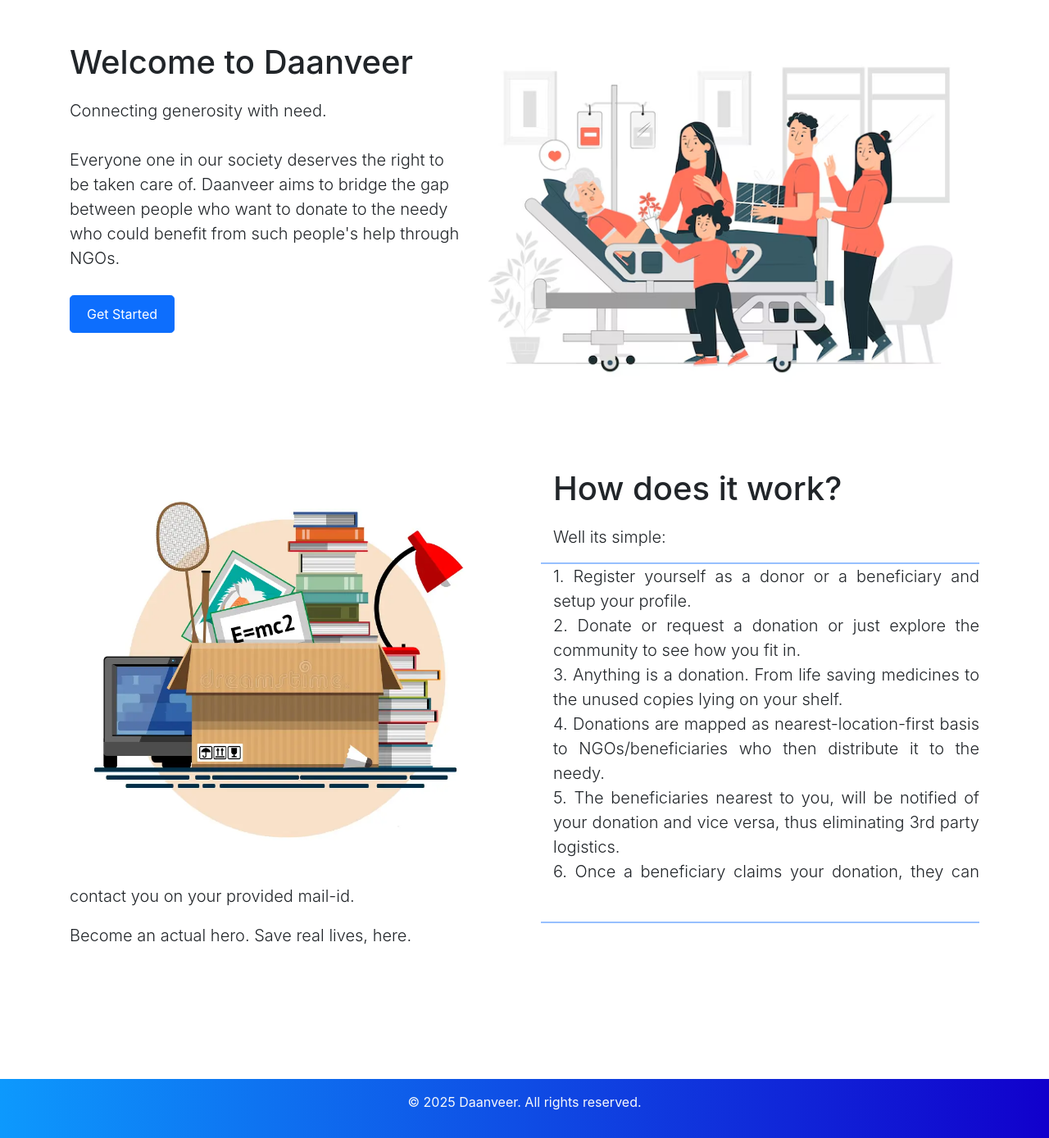
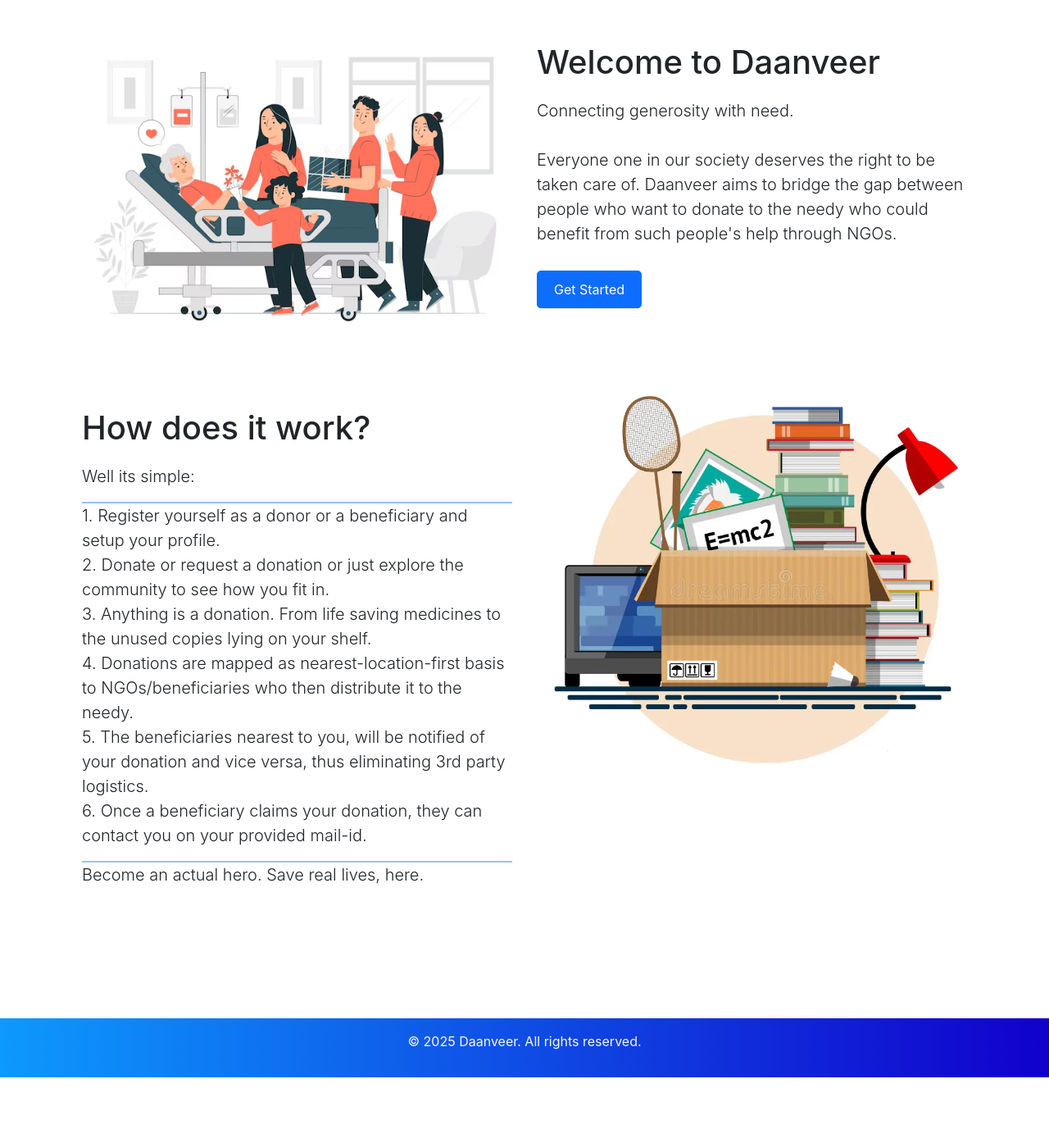
Before and after one commit to Cicada1107/danveer, a Django app: page / in a window 1280 px wide. Shown: the part 72-1460 px from the top of the page at 82% size. After the commit the page ends 1386 px from the top, so only its background shows below. Run offline with Django 5.2, Linux system fonts and the light colour scheme; some libraries are stand-ins or nearby versions.

Commit message:
Home page UI fixed

```diff
--- a/danveer/donations/static/css/styles.css
+++ b/danveer/donations/static/css/styles.css
@@ -52,8 +52,6 @@ footer {
     max-width: 100%;
     height: auto;
     display: block;
-    float: right;
-    padding: 10px;
 }
 
 .title-section h1 {
@@ -75,9 +73,6 @@ footer {
     max-width: 100%;
     height: auto;
     display: block;
-    float: left;
-    padding: 10px;
-    margin-right: 90px;
 }
 
 .how-it-works-section h1 {
@@ -86,9 +81,6 @@ footer {
 }
 
 #how-it-works-hr {
-    width: 48%;
-    margin-left: auto;
-    margin-right: 0;
     border: 1px solid #0d6dfd6d;
 }
 
--- a/danveer/donations/templates/home.html
+++ b/danveer/donations/templates/home.html
@@ -4,22 +4,29 @@
 
 <!--A tip: if the images seem to become awkward, maybe use the img-fluid class to set them as a percent width of the container size, that way it will stay the same aspect ratio-->
 
+<div class="container">
     <!--Title Section-->
-<div class="title-section text-left py-5">
-    <img src="{% static 'images/header_img.png' %}" alt="header_section_img" width="626" height="417">
+    <div class="row">
+        <div class="col-md-6 py-5">
+            <img src="{% static 'images/header_img.png' %}" alt="header_section_img" class="img-fluid">
+        </div>
+        <div class="col-md-6 title-section py-5">
             <h1>Welcome to Daanveer</h1>
             <p class="lead">Connecting generosity with need.</p>
-    <p class="lead">Everyone one in our society deserves the right to be taken care of. Daanveer aims to bridge the gap between people who want to donate to the needy who could benefit from such people's help through NGOs.</p>
+            <p class="lead">Everyone one in our society deserves the right to be taken care of. Daanveer aims to bridge the
+                gap between people who want to donate to the needy who could benefit from such people's help through NGOs.
+            </p>
             {% if user.is_authenticated %}
             <a href="{% url 'explore' %}" class="btn btn-primary btn-lg">Explore</a>
             {% else %}
             <a href="{% url 'register' %}" class="btn btn-primary btn-lg">Get Started</a>
             {% endif %}
         </div>
+    </div>
 
     <!-- How It Works Section -->
-<div class="how-it-works-section text-justify py-5">
-    <img src="{% static 'images/hiw.png' %}" alt="how-it-works-img" width="500" height="500">
+    <div class="row">
+        <div class="col-md-6 how-it-works-section py-5">
             <h1>How does it work?</h1>
             <p class="lead">Well its simple:</p>
             <hr id="how-it-works-hr">
@@ -34,16 +41,18 @@
             <hr id="how-it-works-hr">
             <p class="lead">Become an actual hero. Save real lives, here.</p>
         </div>
+        <div class="col-md-6">
+            <img src="{% static 'images/hiw.png' %}" alt="how-it-works-img" class="img-fluid">
+        </div>
+    </div>
 
     <!--Feed Section-->
     <div class="feed-section text-jsutify py-5">
         <!--Implement feed as per reference here, once backend is done-->
     </div>
 
-<!--Register Button-->
-    <!--After backend, because only then you will know whether user is not signed in or donor or beneficiary-->
-
     <!-- Testimonials Section -->
         <!--After the backend, when there is a feaature to upload testimonials-->
 
+</div>
 {% endblock %}
```
Lines whose indentation alone changed are shown as unchanged.
